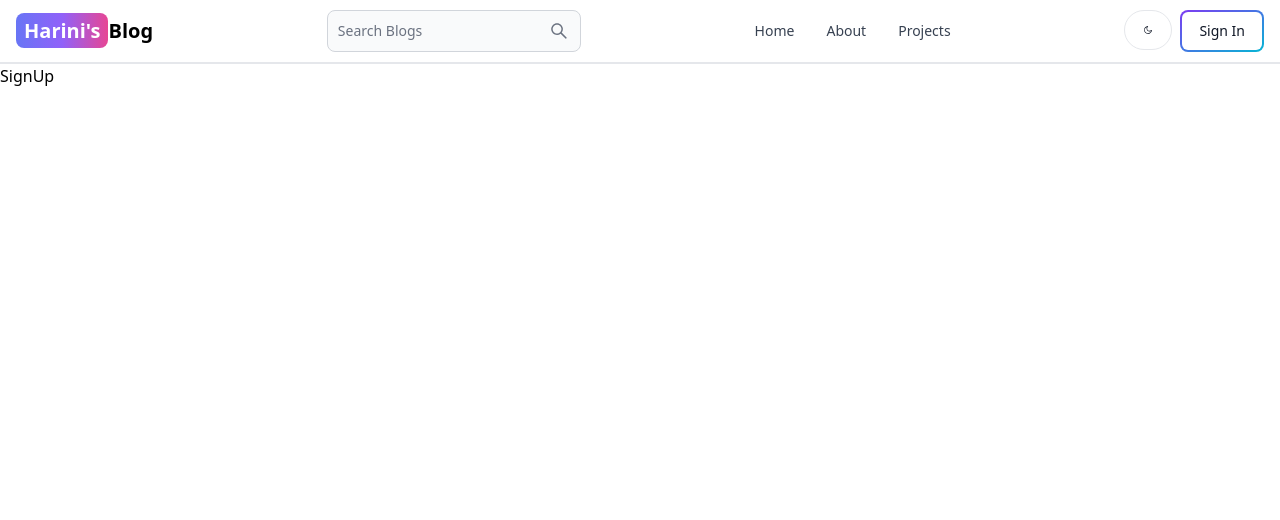
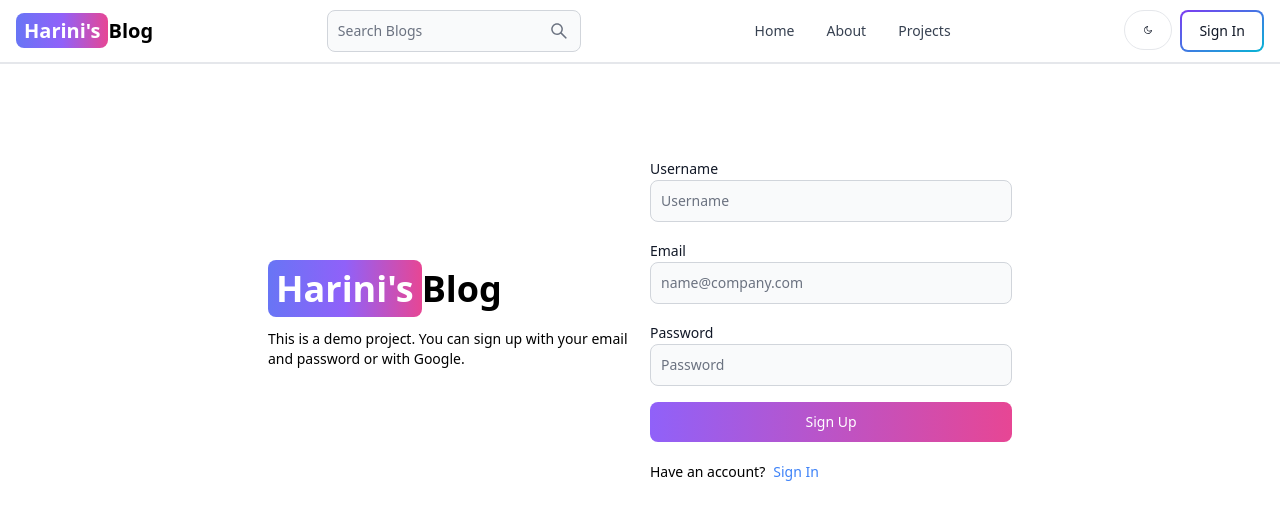
Before and after one commit to harini08-t/Blog_App, a React (Vite) app in the folder client/: page /sign-up in a window 1280 px wide. Shown: the top 520 px of the page. Built offline with nearby package versions, Linux system fonts and the light colour scheme.

Commit message:
signup page UI

```diff
--- a/client/src/pages/SignUp.jsx
+++ b/client/src/pages/SignUp.jsx
@@ -1,7 +1,51 @@
 import React from 'react'
-
+import { Button, Label, TextInput } from 'flowbite-react';
+import { Link } from 'react-router-dom';
 export default function SignUp() {
   return (
-    <div>SignUp</div>
-  )
+    <div className='min-h-screen mt-20'>
+    <div className='flex p-3 max-w-3xl mx-auto flex-col md:flex-row md:items-center gap-5'>
+      {/* left */}
+      <div className='flex-1'>
+        <Link to='/' className='font-bold dark:text-white text-4xl'>
+          <span className='px-2 py-1 bg-gradient-to-r from-indigo-500 via-purple-500 to-pink-500 rounded-lg text-white'>
+            Harini's
+          </span>
+          Blog
+        </Link>
+        <p className='text-sm mt-5'>
+          This is a demo project. You can sign up with your email and password
+          or with Google.
+        </p>
+      </div>
+      {/* right */}
+
+      <div className='flex-1'>
+        <form className='flex flex-col gap-4'>
+          <div>
+            <Label value='Username' />
+            <TextInput type='text' placeholder='Username' id='username' />
+          </div>
+          <div>
+            <Label value='Email' />
+            <TextInput type='text' placeholder='name@company.com' id='email' />
+          </div>
+          <div>
+            <Label value='Password' />
+            <TextInput type='text' placeholder='Password' id='password' />
+          </div>
+          <Button gradientDuoTone='purpleToPink' type='submit'>
+            Sign Up
+          </Button>
+        </form>
+        <div className="flex gap-2 text-sm mt-5">
+          <span>Have an account?</span>
+          <Link to='/sign-in' className='text-blue-500'>
+            Sign In
+          </Link>
+        </div>
+      </div>
+    </div>
+  </div>
+);
 }
```
